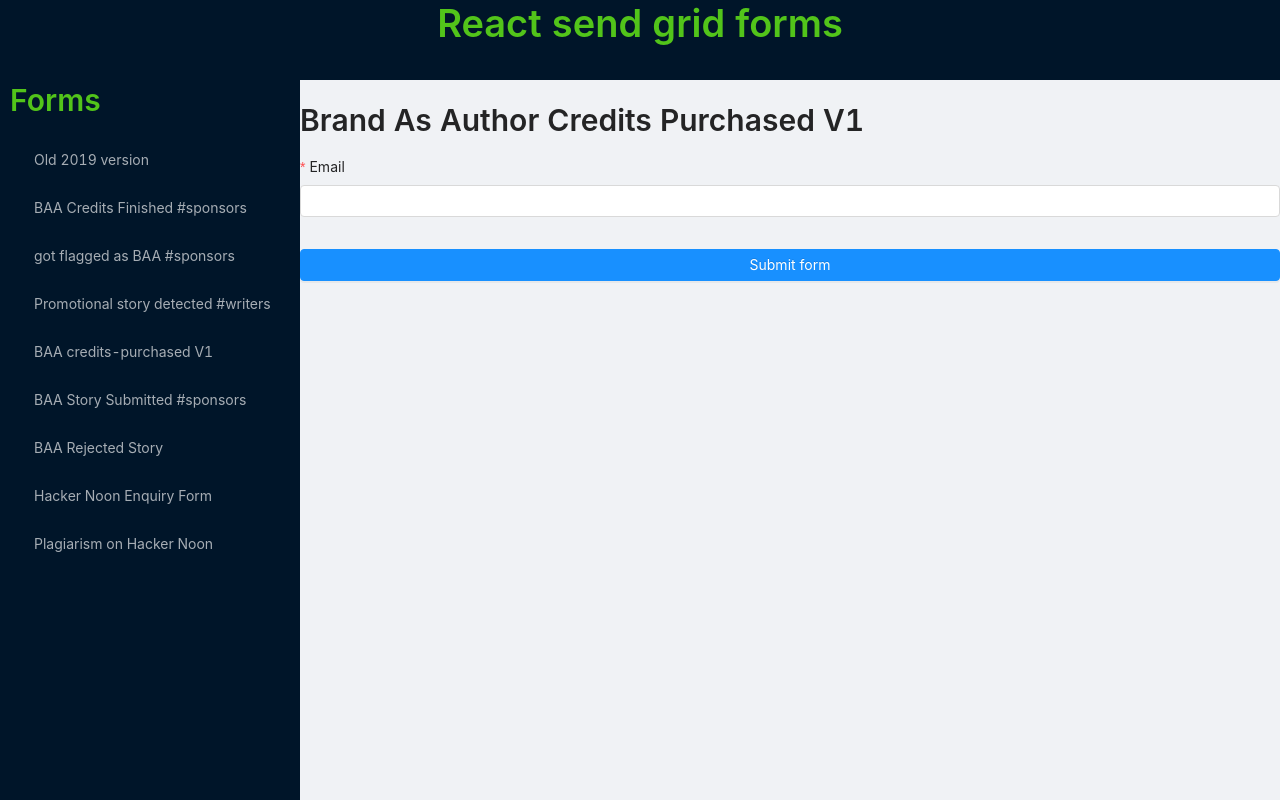
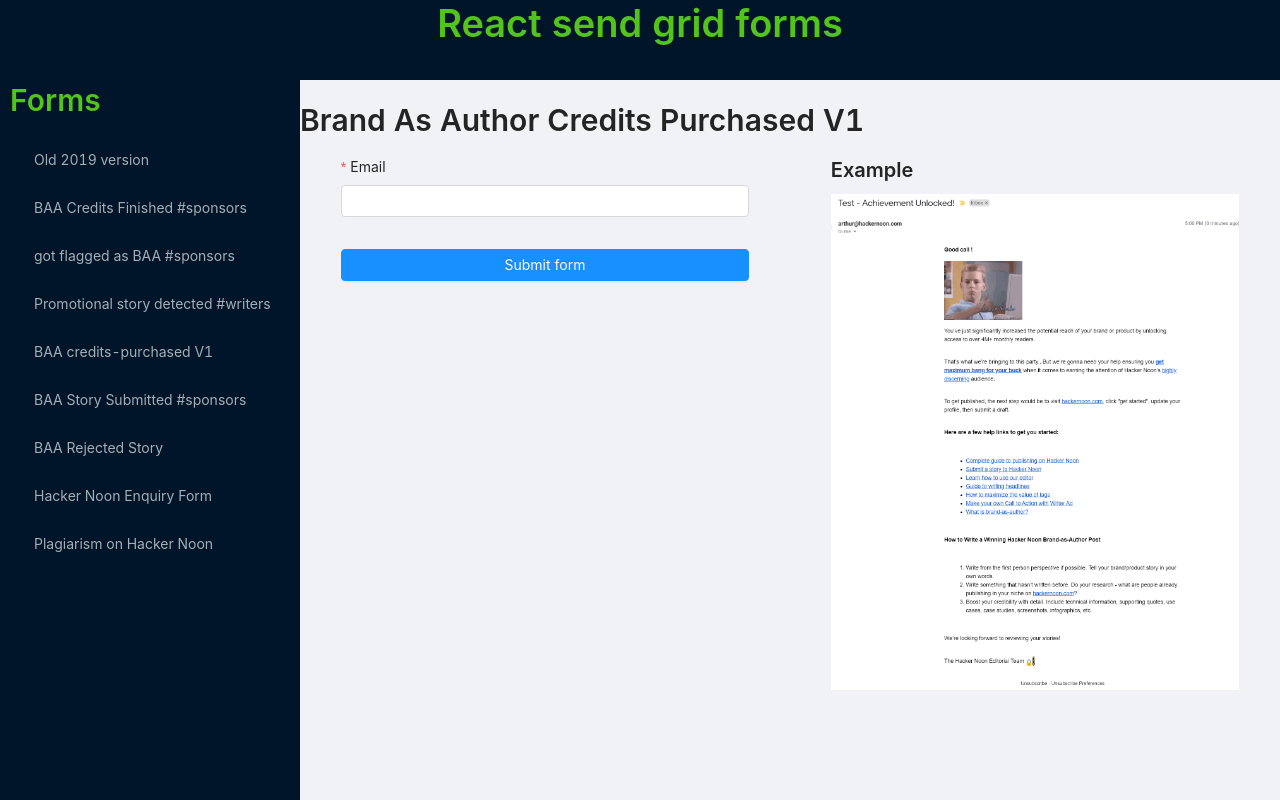
Before and after one commit to LLazyEmail/react-sendgrid-form, a Next.js app: page /baa/credits-purchased in a window 1280 px wide. Built offline with nearby package versions, Linux system fonts and the light colour scheme.

Commit message:
fixed images

```diff
--- a/components/Forms/BrandsAsAuthorCredits/BrandsAsAuthorCredits.js
+++ b/components/Forms/BrandsAsAuthorCredits/BrandsAsAuthorCredits.js
@@ -1,5 +1,5 @@
 import React, { useState } from 'react';
-import { Form, Input, Button, Typography, Spin } from 'antd';
+import { Form, Input, Button, Typography, Spin, Row, Col, Image } from 'antd';
 import Notification from '../../../utils/notifications';
 
 const { Title } = Typography;
@@ -29,8 +29,13 @@
 
   return (
     <>
+
+      <Row justify="center" align="middle">
         <Title level={2}>Brand As Author Credits Purchased V1</Title>
+      </Row>
 
+      <Row>
+        <Col xs={{ span: 20, offset: 2 }} lg={{ span: 10, offset: 1 }}>
           <Form name="basic" layout="vertical" onFinish={onFinish}>
             <Form.Item label="type" hidden name="type" initialValue={5}>
               <Input />
@@ -42,6 +47,7 @@
               rules={[
                 {
                   required: true,
+                  type: 'email',
                   message: 'Email is required!'
                 }
               ]}
@@ -63,6 +69,14 @@
               )}
             </Form.Item>
           </Form>
+        </Col>
+        <Col xs={{ span: 20, offset: 2 }} lg={{ span: 10 }}>
+          <Title level={4}>Example</Title>
+            <Image
+                src="/form-images/baa-credits-purchased.png"
+            />
+        </Col>
+      </Row>
     </>
   );
 };
--- a/components/Forms/BrandsAsAuthorStory/BrandsAsAuthorStory.js
+++ b/components/Forms/BrandsAsAuthorStory/BrandsAsAuthorStory.js
@@ -1,5 +1,5 @@
 import React, { useState } from 'react';
-import { Form, Input, Button, Checkbox, Typography, Spin } from 'antd';
+import { Form, Input, Button, Checkbox, Typography, Spin, Row, Col, Image } from 'antd';
 import Notification from '../../../utils/notifications';
 
 const { Title } = Typography;
@@ -35,8 +35,11 @@
 
   return (
     <>
+      <Row justify="center" align="middle">
         <Title level={2}>Brand as Author Story Submitted #sponsors</Title>
-
+      </Row>
+      <Row>
+        <Col xs={{ span: 20, offset: 2 }} lg={{ span: 10, offset: 1 }}>
             <Form name="basic" layout="vertical" onFinish={onFinish}>
                 <Form.Item label="type" hidden name="type" initialValue={6}>
                     <Input />
@@ -48,6 +51,7 @@
                     rules={[
                         {
                         required: true,
+                        type: 'email',
                         message: 'Email is required!'
                         }
                     ]}
@@ -96,6 +100,14 @@
                     )}
                 </Form.Item>
             </Form>
+        </Col>
+        <Col xs={{ span: 20, offset: 2 }} lg={{ span: 10 }}>
+          <Title level={4}>Example</Title>
+            <Image
+                src="/form-images/baa-promotional-story.png"
+            />
+        </Col>
+      </Row>
     </>
   );
 };
```
Also changed, not shown: public/form-images/baa-credits-purchased.png (added), public/form-images/baa-got-flaged.png. Lines whose indentation alone changed are shown as unchanged.
